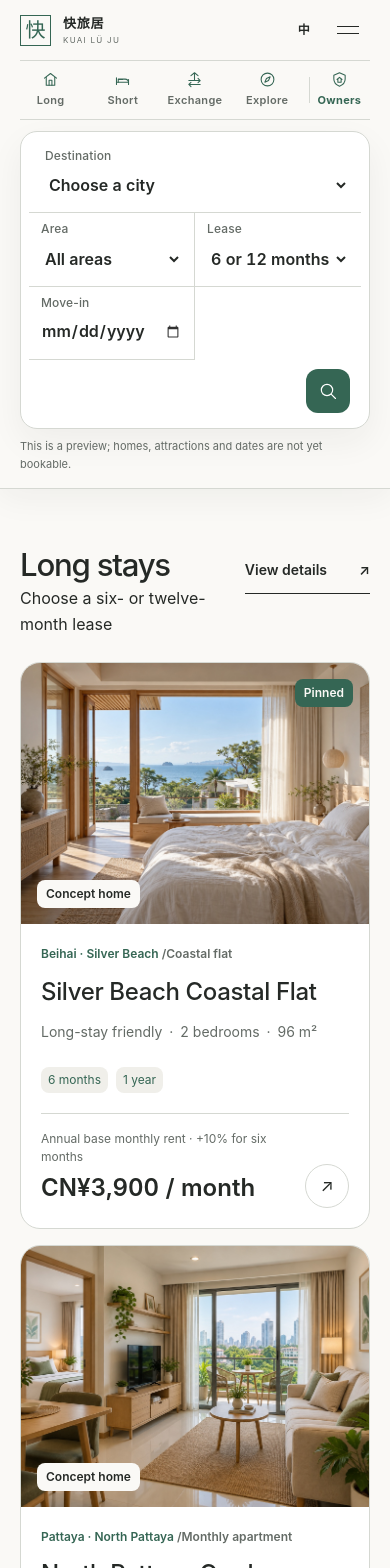
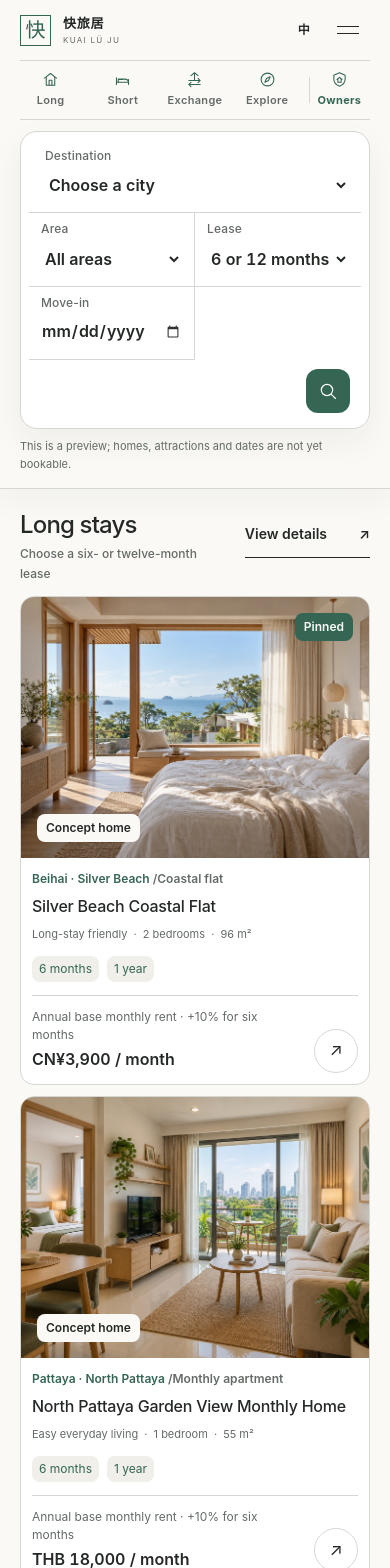
Before and after one commit to kaifa9527/kuailvju-site, a React (Vite) app: page / in a window 390 px wide. Shown: the top 1568 px of the page. Built offline with nearby package versions, Linux system fonts and the light colour scheme.

Commit message:
Apply consistent 4:3 four-column home cards and responsive city grid

```diff
--- a/src/styles.css
+++ b/src/styles.css
@@ -1385,3 +1385,49 @@ h1, h2, h3 { min-width: 0; overflow-wrap: anywhere; font-weight: 500; line-heigh
 @media (max-width: 760px) {
   .home-active-results { padding-top: 20px; }
 }
+
+/* Editorial four-column catalog shared by homepage previews and city result rows. */
+.home-overview-section { padding-block: 25px 30px; }
+.home-overview-heading { align-items: baseline; margin-bottom: 14px; }
+.home-heading-copy { display: flex; align-items: baseline; flex-wrap: wrap; gap: 10px 18px; }
+.home-heading-copy h2 { margin: 0; font-size: clamp(24px, 2vw, 32px); letter-spacing: -.035em; }
+.home-heading-copy > span { color: var(--color-muted); font-size: 13px; font-weight: 450; }
+.home-four-grid { display: grid; grid-template-columns: repeat(4,minmax(0,1fr)); gap: 18px; }
+.home-four-grid .listing-card { display: flex; flex-direction: column; min-height: 0; overflow: hidden; border-radius: 14px; }
+.home-four-grid .listing-image, .home-property-section .home-four-grid .listing-image { aspect-ratio: 4/3; min-height: 0; height: auto; }
+.home-four-grid .listing-image img { width: 100%; height: 100%; object-fit: cover; }
+.home-four-grid .listing-content, .home-property-section .home-four-grid .listing-content { padding: 15px 16px 17px; }
+.home-four-grid .listing-content h3 { font-size: clamp(17px,1.35vw,22px); line-height: 1.35; margin-bottom: 7px; }
+.home-four-grid .listing-eyebrow { margin-bottom: 8px; }
+.home-four-grid .listing-content p { margin: 0 0 13px; font-size: 12px; }
+.home-four-grid .listing-terms { margin: 0 0 13px; }
+.home-four-grid .listing-bottom { margin-top: auto; padding-top: 12px; }
+.home-four-grid .listing-bottom strong { font-size: clamp(16px,1.35vw,21px); }
+.home-category-view { padding-top: 22px; padding-bottom: 50px; }
+.city-listing-section { margin: 22px 0 30px; }
+.city-listing-heading { display: flex; align-items: baseline; gap: 12px; padding-bottom: 11px; margin-bottom: 16px; border-bottom: var(--rule-light); }
+.city-listing-heading h3 { margin: 0; font-size: 20px; }
+.city-listing-heading span { color: var(--color-muted); font-size: 12px; }
+.home-inline-empty { color: var(--color-muted); font-size: 13px; }
+.home-owner-overview .management-card { min-height: 190px; }
+.home-category-view .roam-page-inline, .home-overview-section .roam-page-inline { padding: 0; margin: 0; max-width: none; }
+.home-overview-section .roam-grid, .home-category-view .roam-grid { display: grid; grid-template-columns: repeat(4,minmax(0,1fr)); gap: 18px; margin: 0; }
+@media (max-width: 1080px) {
+  .home-four-grid, .home-overview-section .roam-grid, .home-category-view .roam-grid { grid-template-columns: repeat(3,minmax(0,1fr)); }
+}
+@media (max-width: 760px) {
+  .home-overview-section { padding-block: 20px 25px; }
+  .home-overview-heading { align-items: flex-start; gap: 12px; margin-bottom: 12px; }
+  .home-heading-copy { gap: 4px 9px; }
+  .home-heading-copy h2 { font-size: 24px; }
+  .home-heading-copy > span { font-size: 12px; }
+  .home-four-grid, .home-overview-section .roam-grid, .home-category-view .roam-grid { grid-template-columns: repeat(2,minmax(0,1fr)); gap: 11px; grid-auto-flow: row; grid-auto-columns: auto; overflow: visible; margin: 0; padding: 0; }
+  .home-four-grid .listing-content { padding: 11px; }
+  .home-four-grid .listing-content h3 { font-size: 16px; }
+  .home-four-grid .listing-content p { font-size: 11px; }
+  .home-four-grid .listing-bottom strong { font-size: 16px; }
+  .home-category-view { padding-top: 18px; }
+}
+@media (max-width: 390px) {
+  .home-four-grid, .home-overview-section .roam-grid, .home-category-view .roam-grid { grid-template-columns: 1fr; }
+}
```
